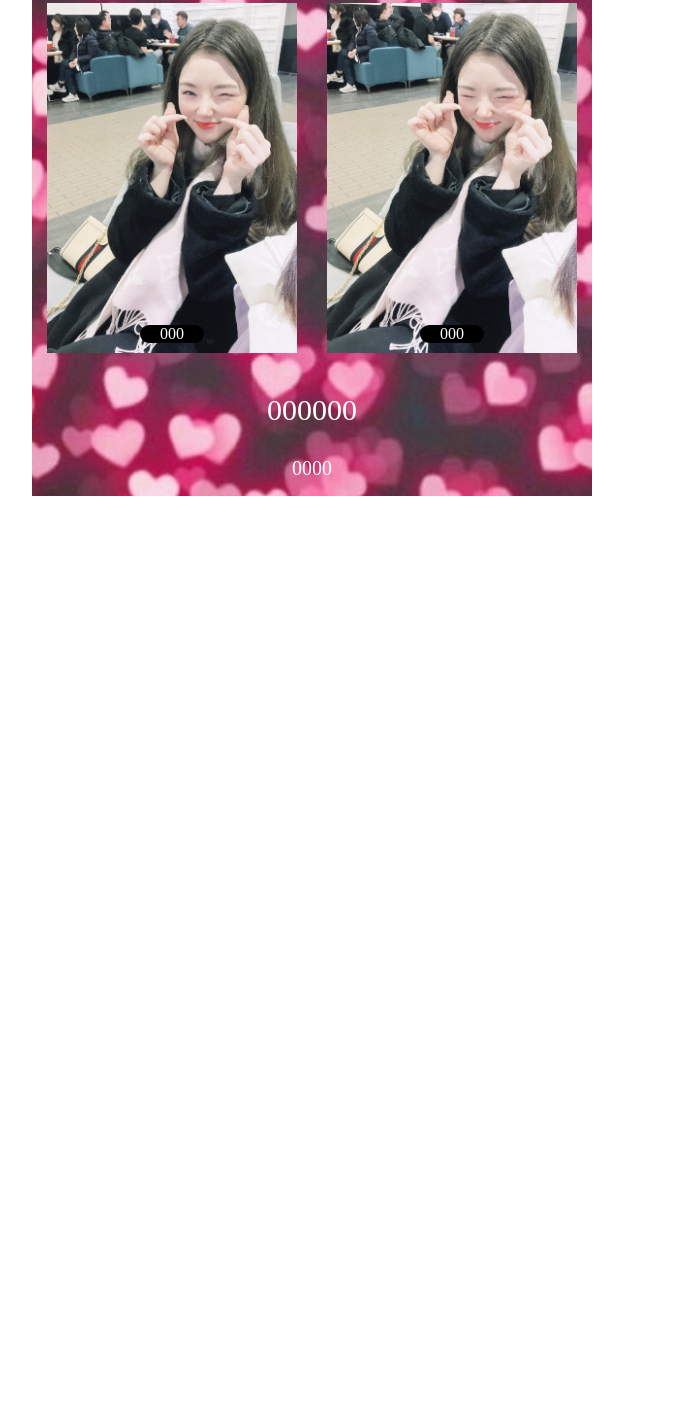
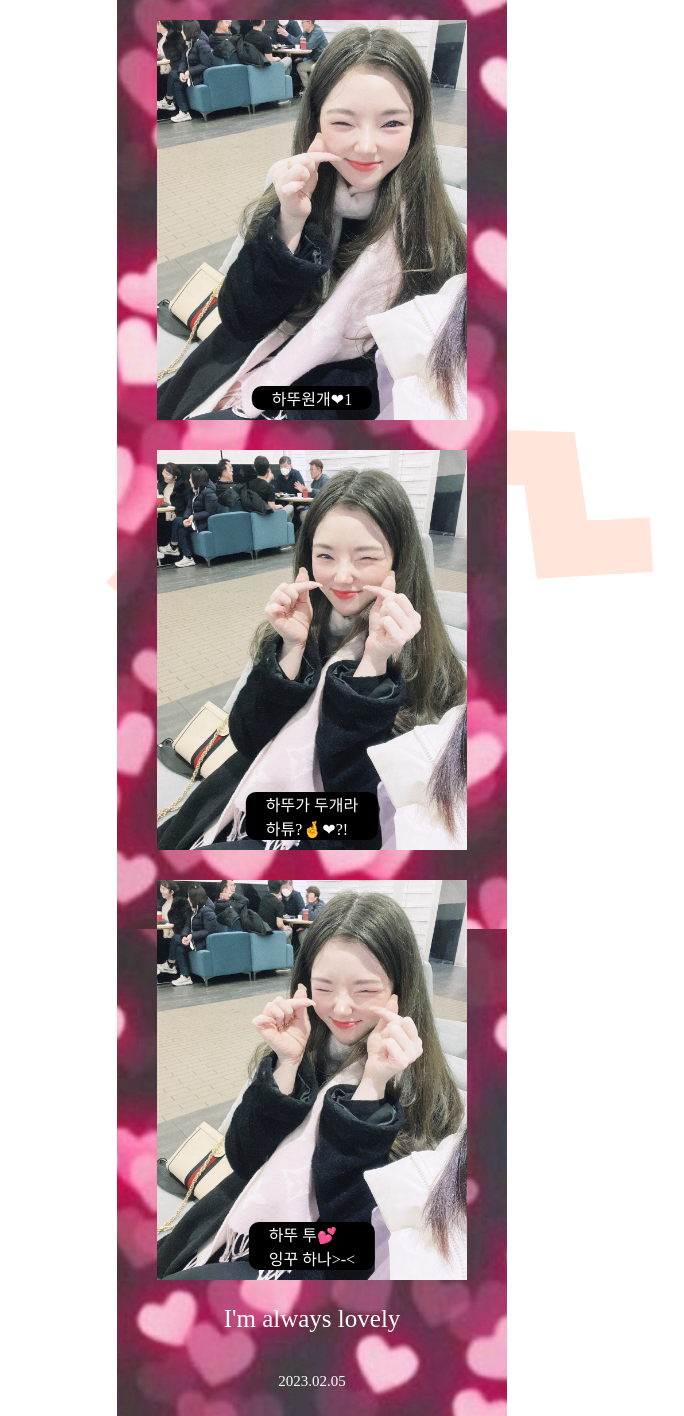
Before and after one commit to Duggy95/suri2, a plain HTML site: page index.html in a window 1280 px wide. Shown: the part 504-1920 px from the top of the page, without its empty margins (328-1012 px from the left). Before the commit the page ends 1000 px from the top, so only its background shows below. Drawn offline with Linux system fonts and the light colour scheme; a web font is replaced by a local one.

Commit message:
Update index.html

```diff
--- a/index.html
+++ b/index.html
@@ -24,25 +24,20 @@ body {
 }
 
 .container{
-    width: 560px;
+    width:390px;
     background-image: url(./background.jpg);
-    background-size: cover;
-    height: 1000px;
+    height:1920px;
 }
 
 .photos{
     margin-top: 30px;
-    display: grid;
-    grid-template-columns: 280px 280px;
-    grid-row: auto auto;
-    margin: -15px 15px;
-    justify-content: space-between;
+    margin: -30px 20px;
 }
 
 .photo-frame{
     background-color: white;
-    margin:15px 15px;
-    height: 350px;
+    margin:30px 20px;
+    height: 400px;
     background-size: cover;
     position: relative;
 }
@@ -55,26 +50,25 @@ body {
 
 .t-title{
     color: white;
-    font-size: 40px;
+    font-size: 30px;
     font-weight: 900px;
 }
 
 .footer{
-    margin: 10px;
     display: flex;
     flex-direction: column;
     align-items: center;
+    margin: -30px;
 }
 .f-title{
     color: white;
-    font-size: 30px;
+    font-size: 25px;
     font-weight: 900px;
 
 }
 .f-date{
-    margin: 0px;
     color: white;
-    font-size: 20px;
+    font-size: 15px;
     font-weight: 500px;
 
 }
@@ -109,33 +103,35 @@ body {
 <body>
     <div class = "container">
         <div class = "top">
-            <p class = "t-title"> 000000 </p>
+            <p class = "t-title"> funny day </p>
+        </div>
     <div class = "photos">
         <div id="image1" class ="photo-frame">
             <span id="desc1" class = "photo_description">
-                 000
+                뿌잉>v<
             </span>
         </div>
         <div id="image2" class ="photo-frame">
             <span id="desc1" class = "photo_description">
-                000
+                하뚜원개❤1
            </span>
         </div>
         <div id="image3" class ="photo-frame">
             <span id="desc1" class = "photo_description">
-                000
+                <div>하뚜가 두개라 </div>
+                <div>하튜?🤞❤?!</div>
            </span>
         </div>
         <div id="image4" class ="photo-frame">
             <span id="desc1" class = "photo_description">
-                000
+                <div>하뚜 투💕</div>
+                <div>잉꾸 하나>-<</div>
            </span>
         </div>
     </div>
-    </div>
     <div class ="footer">
-        <p class="f-title">000000</p>
-        <p class="f-date">0000</p>
+        <p class="f-title">I'm always lovely</p>
+        <p class="f-date">2023.02.05</p>
     </div>
 </div>
 </body>
```
